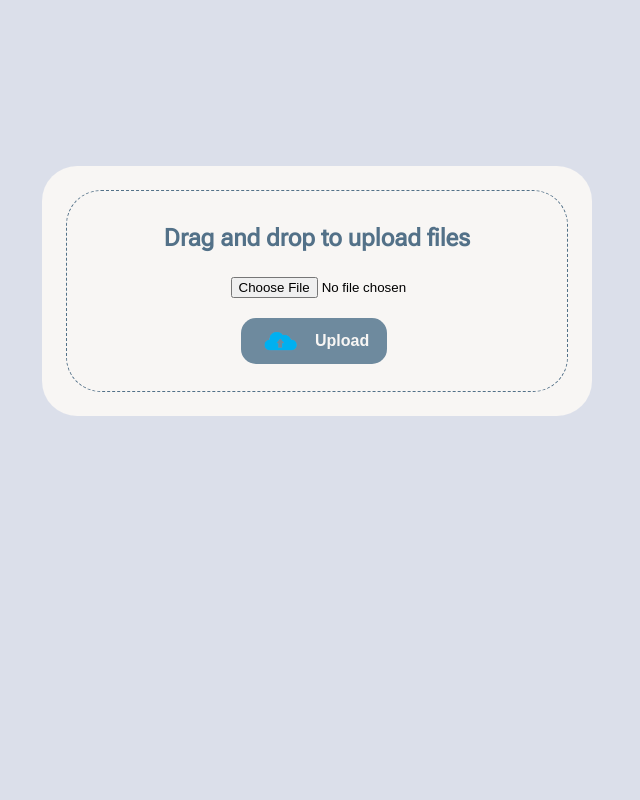
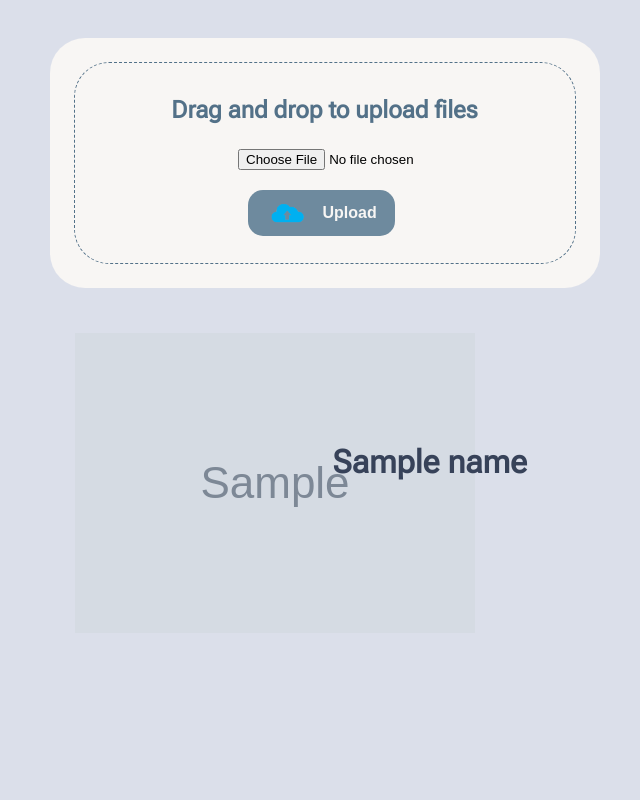
Before and after one commit to sreelaltom/Vegetable-And-Fruit-Detector, a Flask app: template templates/index.html in a window 1280 px wide. Shown: the whole page, without its empty margins (323-963 px from the left). Run offline with Flask 3, Linux system fonts and the light colour scheme; the template is opened without the code that fills it: most values are stand-ins (such as "Sample title", 1, 10 or a date in 2020); grey boxes marked "Sample" are stand-in pictures.

Commit message:
working phase

```diff
--- a/app.py
+++ b/app.py
@@ -1,41 +1,33 @@
 from flask import Flask, render_template, request, redirect, url_for
 from werkzeug.utils import secure_filename
 import os
+from PIL import Image
+from helper import predict
 
 app = Flask(__name__)
 
-# Set the directory where uploaded images will be stored
-# UPLOAD_FOLDER = r"E:\GIT\vegetable\static\Images"
 upload_folder = os.path.join('static', 'uploads')
 app.config['UPLOAD'] = upload_folder
 
-@app.route('/')
-def index():
-    return render_template('index.html')
-
-@app.route('/upload', methods=['GET', 'POST'])
+@app.route('/', methods=['GET', 'POST'])
 def upload_image():
     if request.method == 'POST':
-        # # Check if the post request has a file part
-        # if 'file' not in request.files:
-        #     return redirect(request.url)
+        if 'file' not in request.files:
+            return redirect(request.url)
 
         file = request.files['file']
+
+        if file.filename == '':
+            return redirect(request.url)
+
         filename = secure_filename(file.filename)
         file.save(os.path.join(app.config['UPLOAD'], filename))
+        image = Image.open(os.path.join(app.config['UPLOAD'], filename))
+        new_image=image.resize((300, 300))
+        new_image.save(os.path.join(app.config['UPLOAD'], filename))
         img = os.path.join(app.config['UPLOAD'], filename)
+        name=predict(img)
 
-        # # If the user does not select a file, the browser should also submit an empty file
-        # if file.filename == '':
-        #     return redirect(request.url)
+        return render_template('index.html', image_path=img , name=name)
 
-        # if file:
-        #     # Save the uploaded image to the UPLOAD_FOLDER
-        #     image_path = UPLOAD_FOLDER+f'\{file.filename}'
-        #     file.save(image_path)
-
-            # Render the upload.html template with the image_path
-        return render_template('upload.html', image_path=img)
-
-    # Render the upload.html template initially
-    return render_template('upload.html', image_path=None)
+    return render_template('index.html', image_path=None , name=None)
--- a/static/styles.css
+++ b/static/styles.css
@@ -4,6 +4,7 @@ body {
     margin-top: 13%;
     display: flex;
     justify-content: center;
+    margin-bottom: 20px; /* Add margin at the bottom of the container to create space for the image */
     /* font-family: 'Roboto Slab', serif; */
 }
 
@@ -70,12 +71,3 @@ body {
     height: 30px; /* Adjust the image height as needed */
     margin-right: 13px; /* Add some spacing between the image and text */
 }
-
-.uploaded-image {
-    position: absolute;
-    top: 50%; /* Center the image vertically */
-    left: 50%; /* Center the image horizontally */
-    transform: translate(-50%, -50%); /* Center the image both horizontally and vertically */
-    max-width: 100%; /* Ensure the image doesn't exceed the viewport width */
-    max-height: 70%; /* Limit the image's height to 70% of the viewport height (adjust as needed) */
-}
--- /dev/null
+++ b/static/upload.css
@@ -0,0 +1,25 @@
+.image-details {
+    margin-top: 45px;
+    margin-left: 25px;
+    display: grid;
+    grid-template-columns: 400px 200px;
+    grid-template-rows: 300px;
+    column-gap: 30px;
+    position: relative;
+}
+
+.uploaded-image {
+    position: absolute;
+    max-width: 100%; /* Ensure the image doesn't exceed the viewport width */
+    max-height: 100%; /* Limit the image's height to 70% of the viewport height (adjust as needed) */
+}
+
+.veg-name {
+    position: absolute;
+    top: 30%;
+    font-size: xx-large;
+    color: #374259;
+    font-weight:bold ;
+    right: 25%;
+    padding: 20px;
+}
--- a/templates/index.html
+++ b/templates/index.html
@@ -10,7 +10,7 @@
             <div class="upload-text">
                 Drag and drop to upload files
             </div>
-            <form action="/upload" method="post" enctype="multipart/form-data">
+            <form action="/" method="post" enctype="multipart/form-data">
                 <input class="input" type="file" name="file" accept="image/*">
                 <button class="button" type="submit">
                     <img src="/static/Images/cloud-removebg-preview.png" class="upload-icon">
@@ -20,4 +20,21 @@
             </form>
         </div>
     </section>
+
+    {% if image_path %}
+    <div class="image-details">
+        <img src="{{ image_path }}" alt="Uploaded Image" class="uploaded-image">
+        <div class="veg-name" >{{ name }}</div>
+    </div>
+    <script>
+        document.body.style.marginTop='3%'
+        document.body.style.marginLeft='10%'
+    </script>
+    {% else %}
+    <script>
+        document.body.style.marginTop='13%'
+        document.body.style.marginLeft='0%'
+    </script>
+    {% endif %}
+
 {% endblock %}
--- a/templates/layout.html
+++ b/templates/layout.html
@@ -8,6 +8,7 @@
     <link rel="preconnect" href="https://fonts.gstatic.com" crossorigin>
     <link href="https://fonts.googleapis.com/css2?family=Roboto+Flex:opsz@8..144&family=Roboto+Slab:wght@300;400;500&display=swap" rel="stylesheet">
     <link href="/static/styles.css" rel="stylesheet">
+    <link rel="stylesheet" href="/static/upload.css">
 </head>
 <body>
     <!-- <header>
```
Also changed, not shown: helper.py (added, +20 -0 lines), static/uploads/moonrider.png (deleted), 1 other file.
